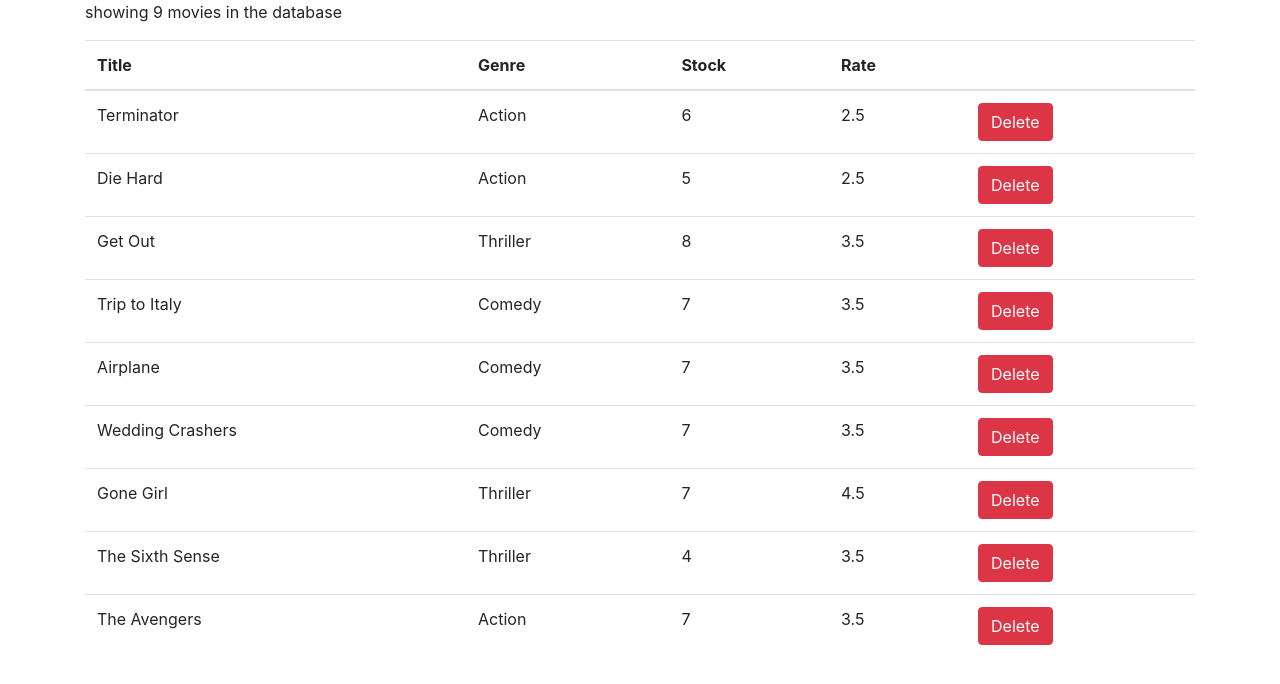
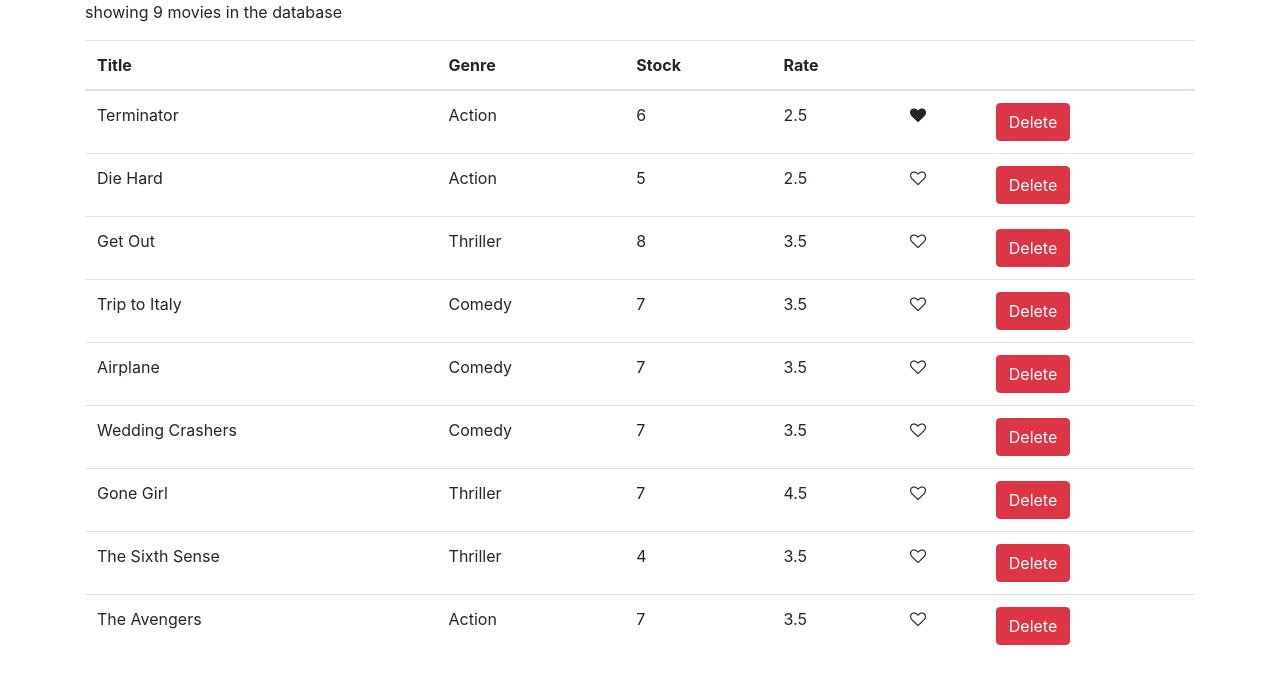
Before and after one commit to AzharUddinSheikh/Vidly-App-React, a React (Create React App) app: page / in a window 1280 px wide. Shown: the top 684 px of the page. Built offline with nearby package versions, Linux system fonts and the light colour scheme.

Commit message:
added like component, on each movie

```diff
--- /dev/null
+++ b/src/components/likes.tsx
@@ -0,0 +1,23 @@
+import React, { Component } from 'react';
+
+interface LikeProps {
+    liked:boolean | undefined,
+    onClick: (movie : any) => void,
+}
+
+class Likes  extends Component<LikeProps> {
+
+    getClasses = () : string | undefined => {
+        let classes = "fa fa-heart";
+        classes += (this.props.liked) ? "" : "-o";
+        return classes;
+    }
+
+    render() {
+        return (
+            <i onClick={this.props.onClick} style={{cursor:"pointer"}} className={this.getClasses()} aria-hidden="true"></i>
+        );
+    }
+}
+
+export default Likes;
--- a/src/components/movies.tsx
+++ b/src/components/movies.tsx
@@ -1,5 +1,6 @@
 import React, { Component } from 'react';
 import { getMovies } from '../services/fakeMovieService';
+import Likes from './likes';
 
 
 class Movies extends Component {
@@ -8,8 +9,17 @@ class Movies extends Component {
         movies : getMovies(),
     }
 
-    handleDelete = (movie : any) => {
-        const movies = this.state.movies.filter(m => m != movie);
+    handleDelete = (movie : any) : void => {
+        const movies = this.state.movies.filter(m => m !== movie);
+        this.setState({movies});
+    }
+
+
+    handleLike = (movie : any) : void => {
+        const movies = [...this.state.movies];
+        let index = movies.indexOf(movie);
+        movies[index] = {...movies[index]};
+        movies[index].like = !movies[index].like;
         this.setState({movies});
     }
 
@@ -29,6 +39,7 @@ class Movies extends Component {
                             <th scope="col">Stock</th>
                             <th scope="col">Rate</th>
                             <th scope='col'></th>
+                            <th scope='col'></th>
                         </tr>
                     </thead>
                     <tbody>
@@ -37,6 +48,7 @@ class Movies extends Component {
                             <td>{movie.genre.name}</td>
                             <td>{movie.numberInStock}</td>
                             <td>{movie.dailyRentalRate}</td>
+                            <td><Likes onClick={() => this.handleLike(movie)} liked={movie.like}/></td>
                             <td><button onClick={() => this.handleDelete(movie)} className='btn btn-danger'>Delete</button></td>
                         </tr>) )}
                     </tbody>
--- a/src/services/fakeMovieService.js
+++ b/src/services/fakeMovieService.js
@@ -7,7 +7,8 @@ const movies = [
     genre: { _id: "5b21ca3eeb7f6fbccd471818", name: "Action" },
     numberInStock: 6,
     dailyRentalRate: 2.5,
-    publishDate: "2018-01-03T19:04:28.809Z"
+    publishDate: "2018-01-03T19:04:28.809Z",
+    like : true
   },
   {
     _id: "5b21ca3eeb7f6fbccd471816",
```
